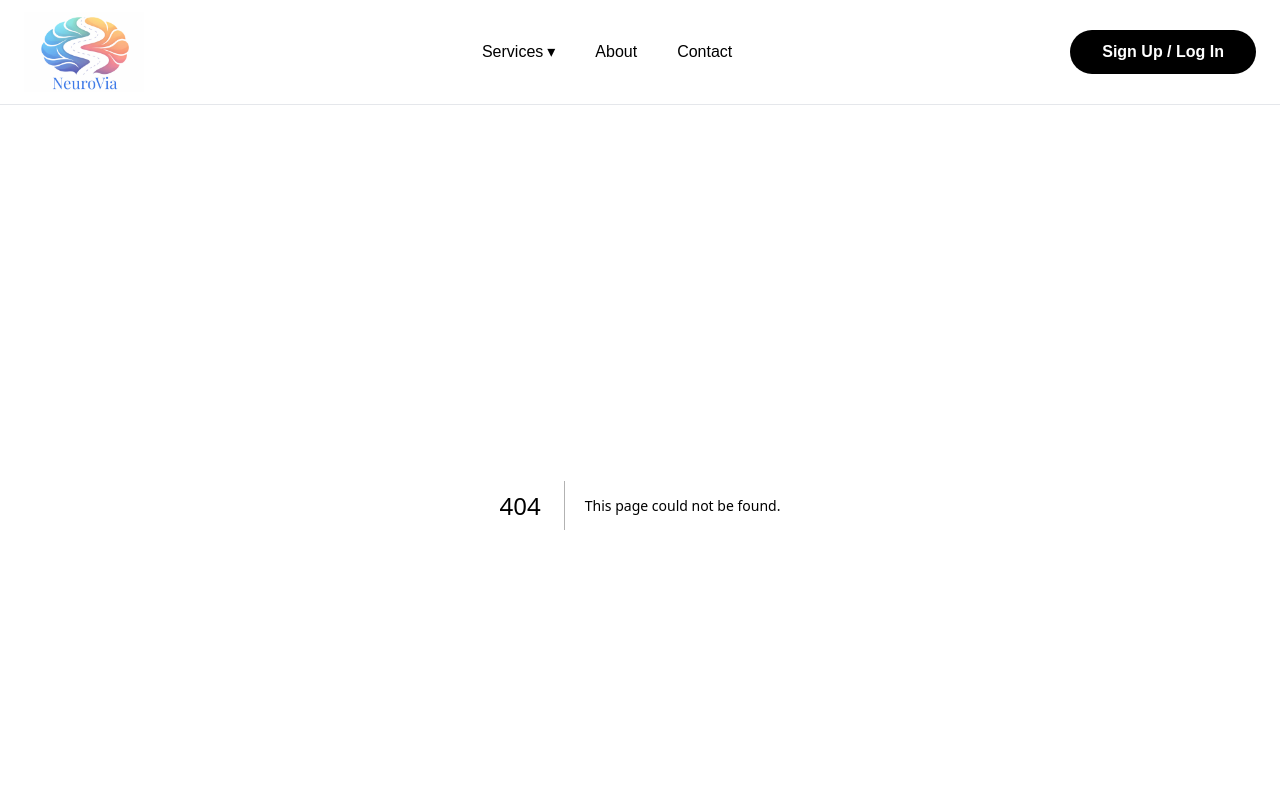
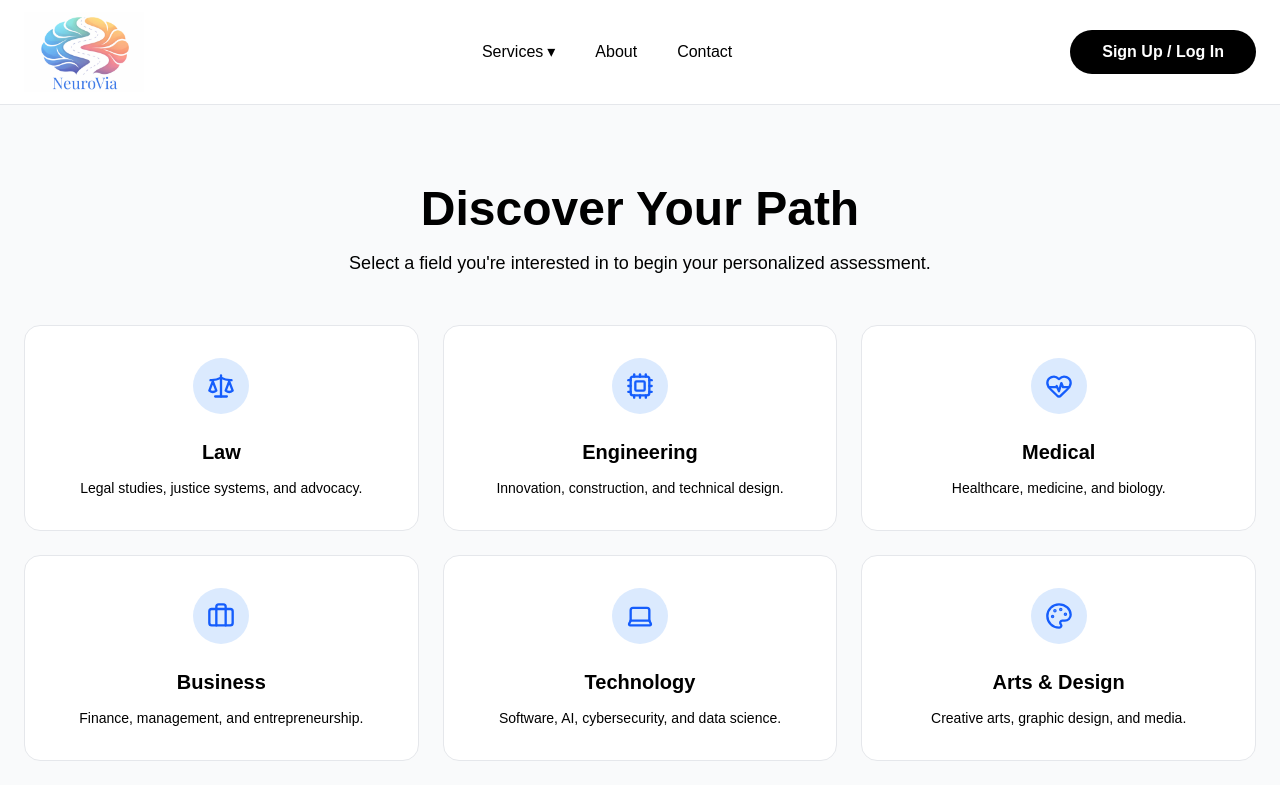
Before and after one commit to TanyaGupta1010/NeuroVia-Frontend, a Next.js app: page /assessment in a window 1280 px wide. Before the commit this address had no page. Shown: the top 785 px of the page. Built offline with nearby package versions, Linux system fonts and the light colour scheme.

Commit message:
Added domain

```diff
--- /dev/null
+++ b/app/assessment/page.tsx
@@ -0,0 +1,95 @@
+"use client";
+
+import {
+  Scale,
+  Briefcase,
+  HeartPulse,
+  Laptop,
+  Palette,
+  Code,
+  LineChart,
+  Microscope,
+  Cpu,
+  GraduationCap,
+} from "lucide-react";
+
+const domains = [
+  { title: "Law", desc: "Legal studies, justice systems, and advocacy.", icon: Scale },
+  { title: "Engineering", desc: "Innovation, construction, and technical design.", icon: Cpu },
+  { title: "Medical", desc: "Healthcare, medicine, and biology.", icon: HeartPulse },
+  { title: "Business", desc: "Finance, management, and entrepreneurship.", icon: Briefcase },
+  { title: "Technology", desc: "Software, AI, cybersecurity, and data science.", icon: Laptop },
+  { title: "Arts & Design", desc: "Creative arts, graphic design, and media.", icon: Palette },
+  { title: "Data Science", desc: "Machine learning, analytics, and statistics.", icon: LineChart },
+  { title: "Research", desc: "Scientific discovery and innovation.", icon: Microscope },
+  { title: "Programming", desc: "Frontend, backend, and full-stack development.", icon: Code },
+  { title: "Academics", desc: "Higher education and subject mastery.", icon: GraduationCap },
+];
+
+export default function AssessmentPage() {
+  return (
+    <main className="min-h-screen bg-gray-50 py-20 px-6">
+      <div className="max-w-7xl mx-auto text-center">
+
+        {/* Heading */}
+        <h1 className="text-5xl font-bold text-black mb-4">
+          Discover Your Path
+        </h1>
+
+        <p className="text-black text-lg mb-12">
+          Select a field you're interested in to begin your personalized assessment.
+        </p>
+
+        {/* Grid */}
+        <div className="grid grid-cols-1 sm:grid-cols-2 md:grid-cols-3 gap-6">
+
+          {domains.map((domain, index) => {
+            const Icon = domain.icon;
+
+            return (
+              <div
+                key={index}
+                className="
+                  bg-white
+                  p-8
+                  rounded-2xl
+                  border border-gray-200
+                  transition-all duration-300 ease-in-out
+                  cursor-pointer
+                  hover:bg-blue-50
+                  hover:border-blue-500
+                  hover:shadow-lg
+                  hover:-translate-y-1
+                "
+              >
+                {/* Icon */}
+                <div className="
+                  w-14 h-14
+                  rounded-full
+                  bg-blue-100
+                  flex items-center justify-center
+                  mb-6 mx-auto
+                  transition
+                  group-hover:bg-blue-200
+                ">
+                  <Icon className="w-7 h-7 text-blue-600" />
+                </div>
+
+                {/* Title */}
+                <h3 className="text-xl font-semibold text-black mb-3">
+                  {domain.title}
+                </h3>
+
+                {/* Description */}
+                <p className="text-black text-sm">
+                  {domain.desc}
+                </p>
+              </div>
+            );
+          })}
+
+        </div>
+      </div>
+    </main>
+  );
+}
--- a/app/page.tsx
+++ b/app/page.tsx
@@ -39,6 +39,7 @@ export default function HomePage() {
               >
                 Take Skill Quiz
               </a>
+
             </div>
           </div>
 
--- a/assessment/page.tsx
+++ /dev/null
@@ -1,8 +0,0 @@
-export default function Dashboard() {
-  return (
-    <div>
-      <h1>NeuroVia</h1>
-      <p>Track your skills, growth, and roadmap here.</p>
-    </div>
-  );
-}
--- a/package.json
+++ b/package.json
@@ -9,6 +9,7 @@
     "lint": "eslint"
   },
   "dependencies": {
+    "lucide-react": "^0.563.0",
     "next": "16.1.1",
     "react": "19.2.3",
     "react-dom": "19.2.3",
```
Also changed, not shown: 1 other file (tests, documents, lock files or other folders).
